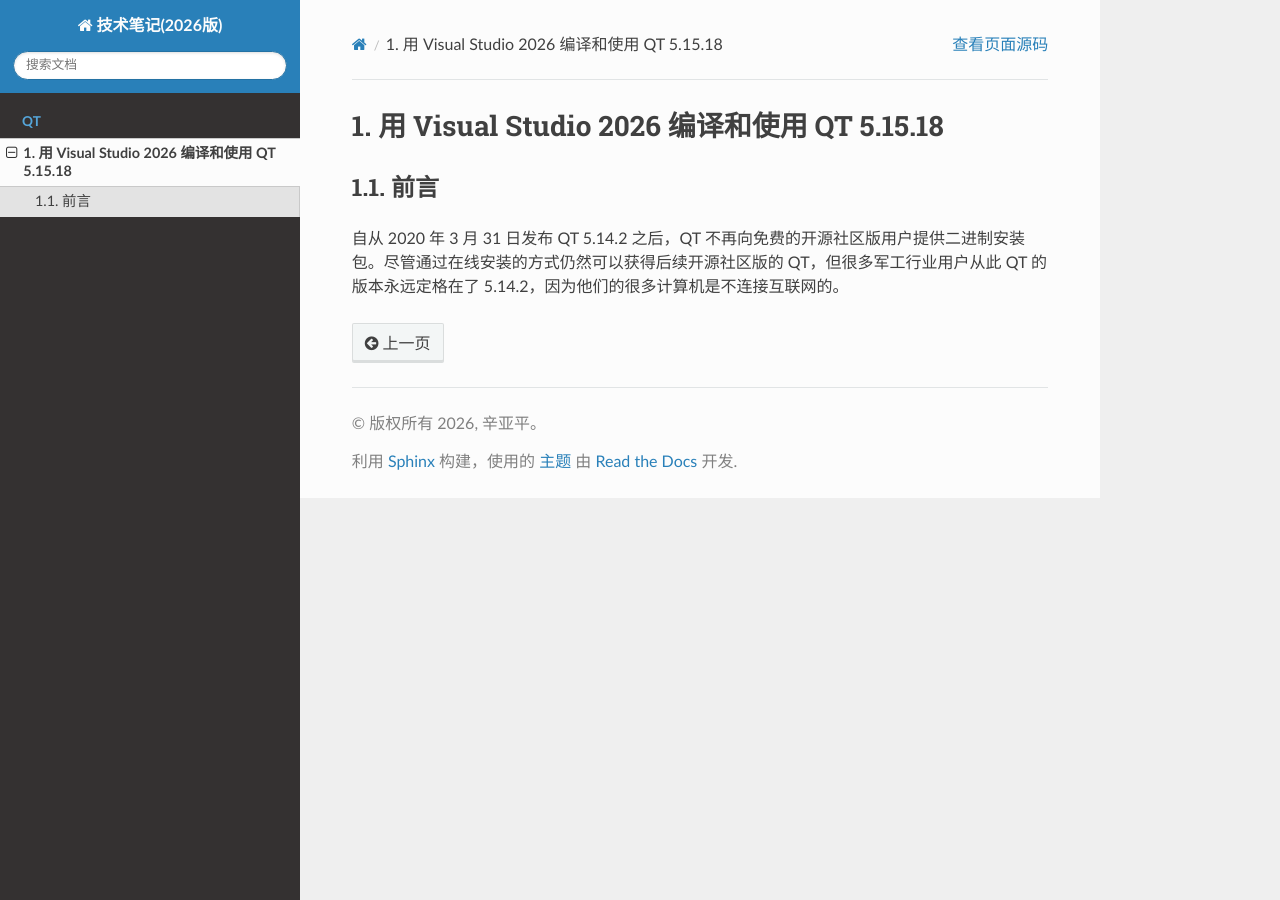
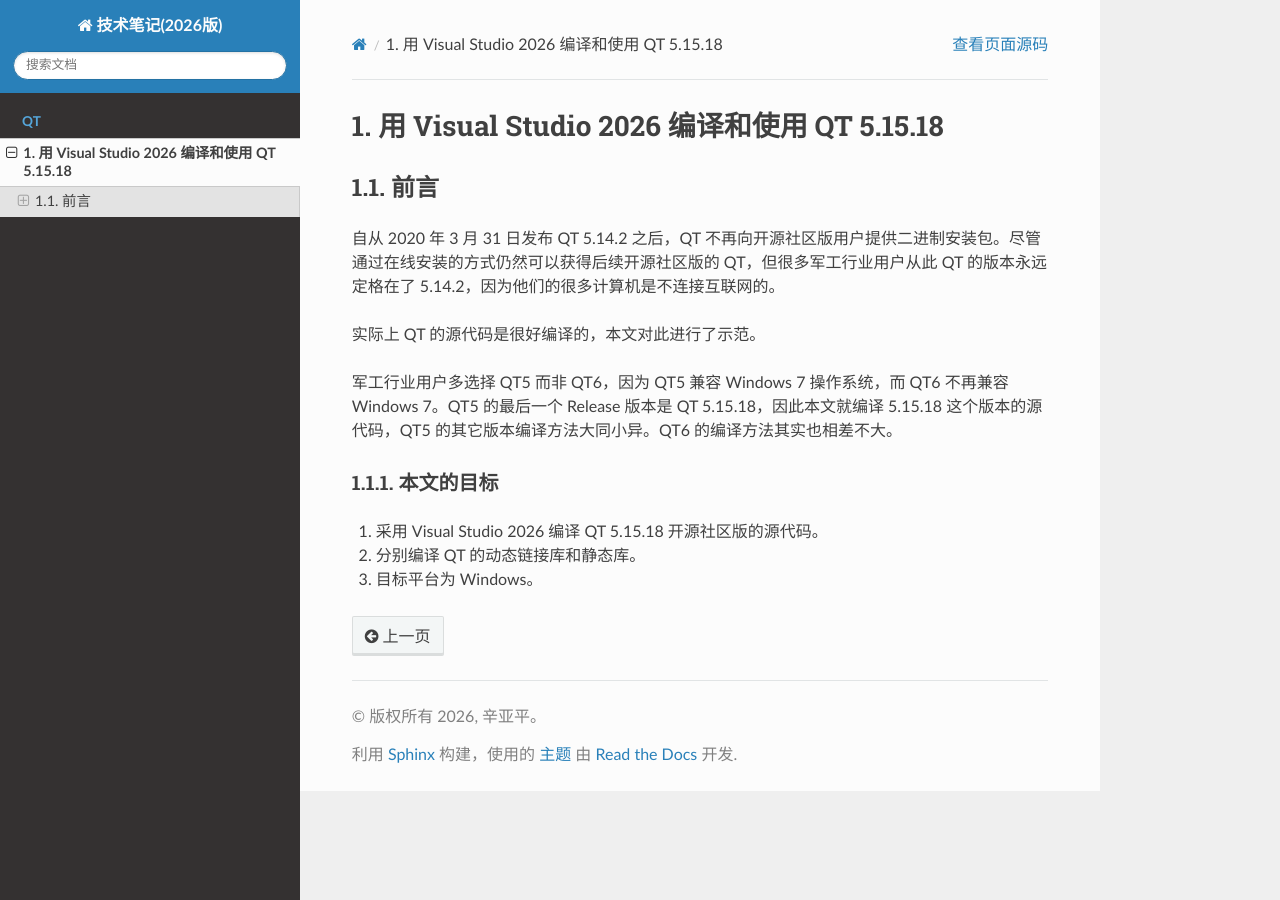
Before and after one commit to yapingxin/TechNotes-2026, a Sphinx documentation site: the page built from docs/QT/260121-VS2026-BuildQT5.rst, in a window 1280 px wide. Built offline with Sphinx 7.4.7 and the Read the Docs theme 3.1.0, drawn with Linux system fonts in a browser that asks for light colours.

Commit message:
本文的目标

```diff
--- a/docs/QT/260121-VS2026-BuildQT5.rst
+++ b/docs/QT/260121-VS2026-BuildQT5.rst
@@ -5,4 +5,15 @@
 前言
 ----
 
-自从 2020 年 3 月 31 日发布 QT 5.14.2 之后，QT 不再向免费的开源社区版用户提供二进制安装包。尽管通过在线安装的方式仍然可以获得后续开源社区版的 QT，但很多军工行业用户从此 QT 的版本永远定格在了 5.14.2，因为他们的很多计算机是不连接互联网的。
+自从 2020 年 3 月 31 日发布 QT 5.14.2 之后，QT 不再向开源社区版用户提供二进制安装包。尽管通过在线安装的方式仍然可以获得后续开源社区版的 QT，但很多军工行业用户从此 QT 的版本永远定格在了 5.14.2，因为他们的很多计算机是不连接互联网的。
+
+实际上 QT 的源代码是很好编译的，本文对此进行了示范。
+
+军工行业用户多选择 QT5 而非 QT6，因为 QT5 兼容 Windows 7 操作系统，而 QT6 不再兼容 Windows 7。QT5 的最后一个 Release 版本是 QT 5.15.18，因此本文就编译 5.15.18 这个版本的源代码，QT5 的其它版本编译方法大同小异。QT6 的编译方法其实也相差不大。
+
+本文的目标
+~~~~~~~~~~
+
+#. 采用 Visual Studio 2026 编译 QT 5.15.18 开源社区版的源代码。
+#. 分别编译 QT 的动态链接库和静态库。
+#. 目标平台为 Windows。
```
